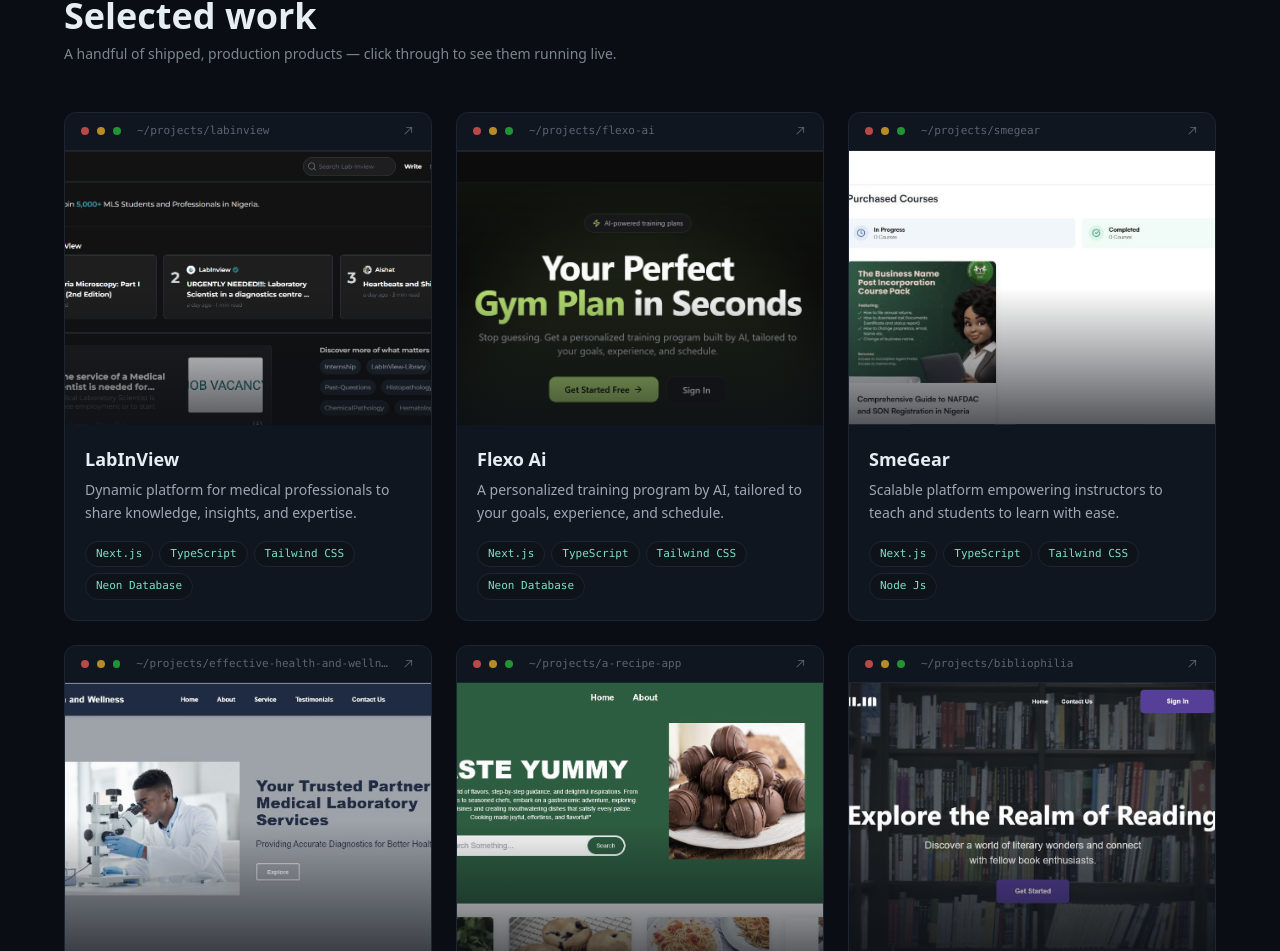
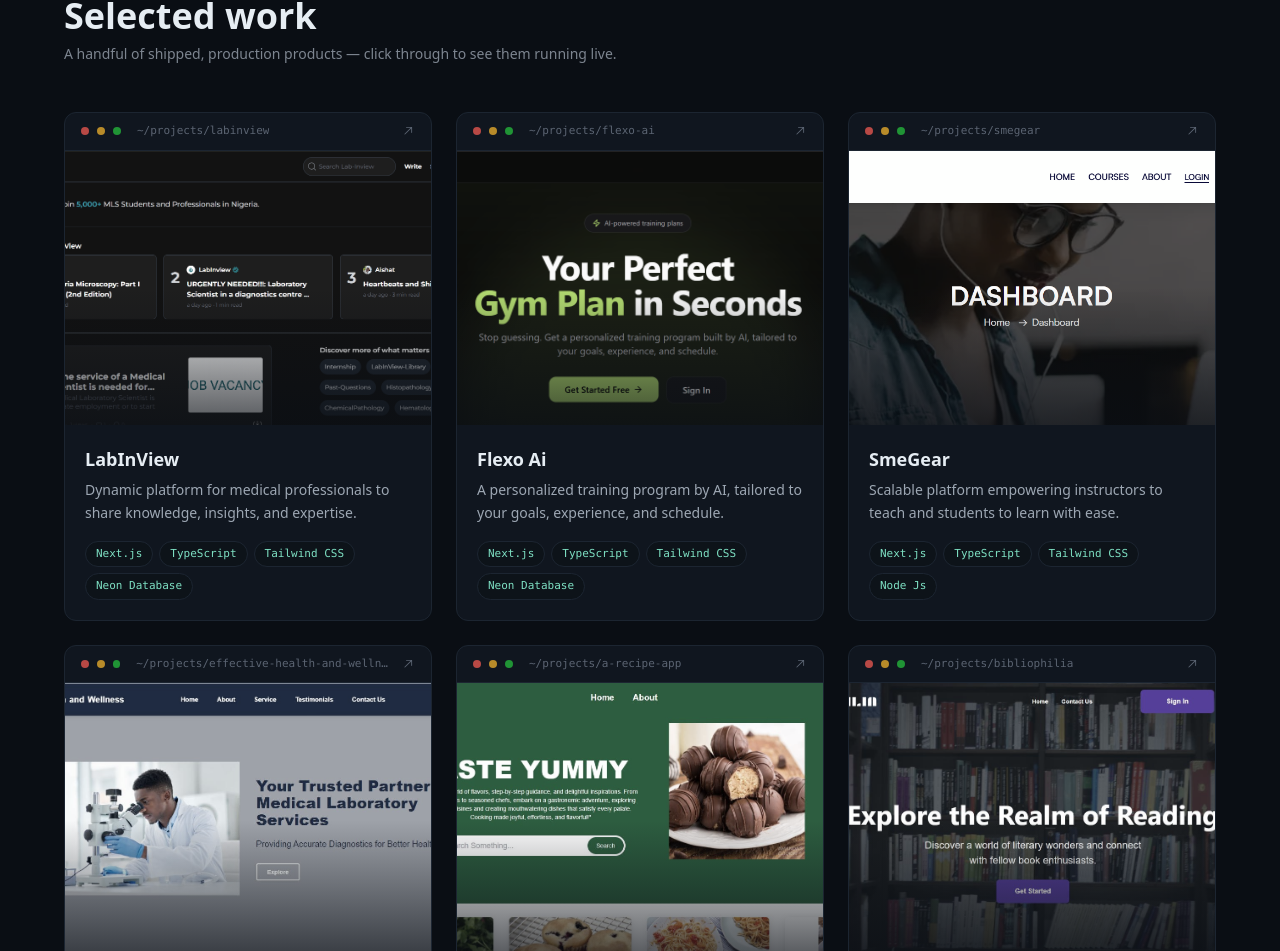
Before and after one commit to bukolaAce/taiwoportfoliowebsite, a React (Vite) app: page / in a window 1280 px wide. Shown: the part 988-1939 px from the top of the page. Built offline with nearby package versions, Linux system fonts and the light colour scheme.

Commit message:
Refactor code structure for improved readability and maintainability

```diff
--- a/src/Components/Projects.jsx
+++ b/src/Components/Projects.jsx
@@ -7,7 +7,7 @@
 // Using placeholders here so the section previews without your asset paths.
 const cardImage1 = "/images/Labinview.png";
 const cardImage2 = "/images/FlexoAi.png";
-const cardImage3 = "/images/smegear.jpg";
+const cardImage3 = "/images/smegear.png";
 const cardImage4 = "/images/medlab.jpg";
 const cardImage5 = "/images/RecipeApp.jpg";
 const cardImage6 = "/images/biliophilia.jpg";
```
Also changed, not shown: public/images/smegear.jpg (deleted), public/images/smegear.png (added).
